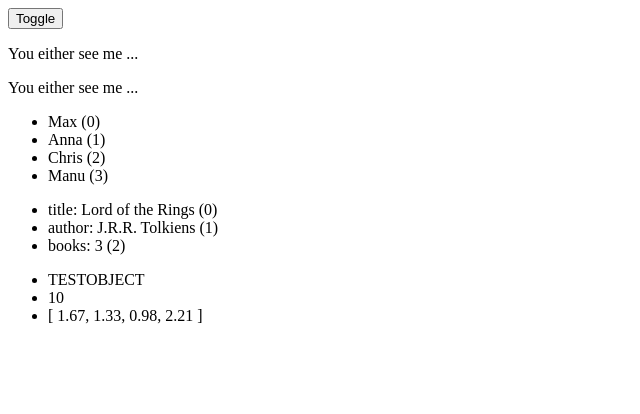
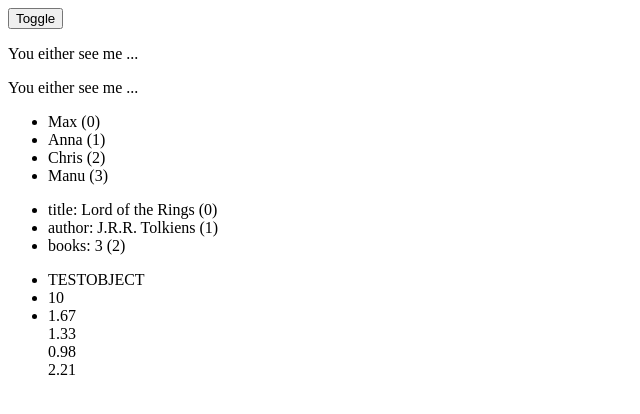
Before and after one commit to Inuyasha5689/Exercise-5, a plain HTML site: page index.html in a window 1280 px wide. Shown: the whole page, without its empty margins (0-640 px from the left). Drawn offline with nearby package versions, Linux system fonts and the light colour scheme.

Commit message:
fixed exercise 4

```diff
--- a/index.html
+++ b/index.html
@@ -22,7 +22,14 @@
   <!-- 4) Print the following object (only the values) and also create a nested loop for the array: {name: 'TESTOBJECT', data: [1.67, 1.33, 0.98, 2.21]} (hint: use v-for and v-if to achieve this) -->
   <ul>
     <li v-for="value in testData">
-      {{ value }}
+      <template v-if="Array.isArray(value)">
+        <div v-for="element in value">
+          {{ element }}
+        </div>
+      </template>
+      <template v-else>
+        {{ value }}
+      </template>
     </li>
   </ul>
 </div>
```
